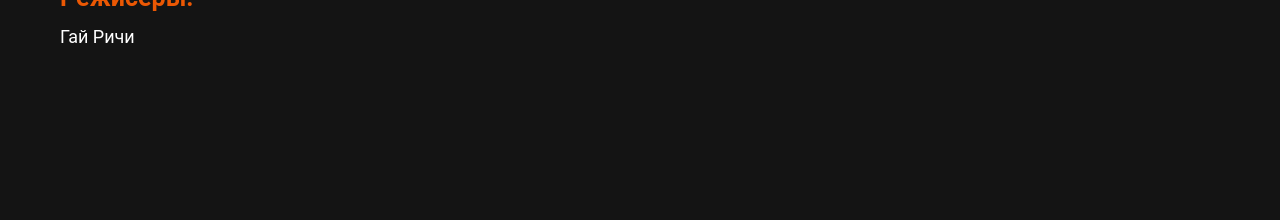
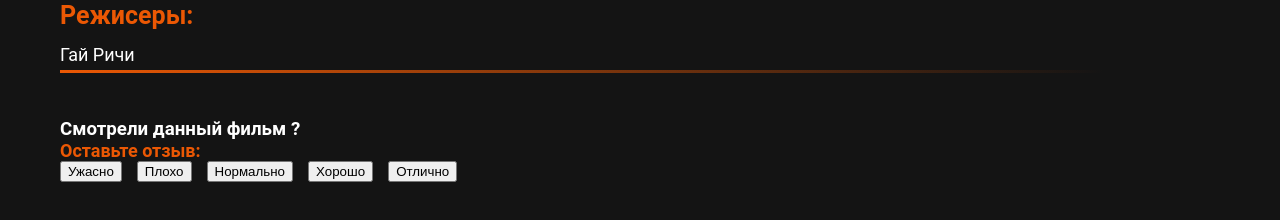
Before and after one commit to ShakirovArthur/Vue-Practical-tasks, a Vue app: page /films/1 in a window 1280 px wide. Shown: the part 1116-1336 px from the top of the page. Before the commit the page ends 1268 px from the top, so only its background shows below. Built offline with nearby package versions, Linux system fonts and the light colour scheme; sample sign-in values are in the browser's storage.

Commit message:
eighth lesson

```diff
--- a/package.json
+++ b/package.json
@@ -16,7 +16,8 @@
     "pinia": "^2.0.28",
     "sass": "^1.57.1",
     "vue": "^3.2.45",
-    "vue-router": "^4.1.6"
+    "vue-router": "^4.1.6",
+    "vuex": "^4.0.2"
   },
   "devDependencies": {
     "@vitejs/plugin-vue": "^4.0.0",
--- a/src/main.js
+++ b/src/main.js
@@ -1,14 +1,12 @@
 import { createApp } from "vue";
-// import { createPinia } from 'pinia'
-// import simplePlugin from './plugins/simplePlugin'
 import App from "./App.vue";
 import router from "./router/index";
 import "./assets/main.scss";
-// import VueRouter from 'vue-router'
+import {store} from "./store";
 
 const app = createApp(App); //рендер элемента App
 
 // app.use(createPinia(),simplePlugin)
 app.use(router);
-
+app.use(store)
 app.mount("#app"); //вызываем метод mount
--- /dev/null
+++ b/src/mocks/reactions.js
@@ -0,0 +1,22 @@
+export default [
+    {
+      id: 1,
+      title: 'Ужасно'
+    },
+    {
+      id: 2,
+      title: 'Плохо'
+    },
+    {
+      id: 3,
+      title: 'Нормально'
+    },
+    {
+      id: 4,
+      title: 'Хорошо'
+    },
+    {
+      id: 5,
+      title: 'Отлично'
+    }
+  ]
--- a/src/pages/FilmLayout.vue
+++ b/src/pages/FilmLayout.vue
@@ -7,8 +7,17 @@
 
 <script>
 import MainHeader from "../components/MainHeader.vue";
+import { mapActions } from "vuex";
 
 export default {
   components: { MainHeader },
+  methods: {
+    ...mapActions({
+      load: "reactions/loadReactions",
+    }),
+  },
+  created() {
+    this.load(1000);
+  },
 };
 </script>
--- a/src/pages/FilmPage.vue
+++ b/src/pages/FilmPage.vue
@@ -2,6 +2,7 @@
   <div class="film-page">
     <div class="container" v-if="film">
       <h1>{{ film.title }}</h1>
+      <div class="line" />
       <img :src="film.img" :alt="film.title" />
       <div class="section">
         <p class="section__title">Немного о сюжете:</p>
@@ -19,18 +20,40 @@
         <p class="section__title">Режисеры:</p>
         <p class="section__description">{{ film.directors.join(", ") }}</p>
       </div>
+      <div class="line" />
+
+      <div class="review">
+        <h3>Смотрели данный фильм ?</h3>
+        <p>Оставьте отзыв:</p>
+        <ul>
+          <li v-for="reaction in reactions" :key="reaction.id">
+            <button type="button" class="btn btn-outline-light">
+              {{ reaction.title }}
+            </button>
+          </li>
+        </ul>
+      </div>
     </div>
   </div>
 </template>
 
 <script>
 import films from "../mocks/films";
+import { mapGetters } from "vuex";
 
 export default {
   data() {
     return {
       film: null,
     };
+  },
+  computed: {
+    ...mapGetters({
+      getReactions: "reactions/getReactions",
+    }),
+    reactions() {
+      return this.getReactions;
+    },
   },
   created() {
     const film = films.find((film) => film.id == this.$route.params.id);
@@ -51,18 +74,14 @@ export default {
   }
   h1 {
     color: #ffffff;
-    margin-bottom: 30px;
     padding-bottom: 15px;
     position: relative;
-    &::before {
-      content: "";
-      position: absolute;
-      width: 100%;
-      height: 3px;
-      bottom: 0;
-      left: 0;
-      background: linear-gradient(90deg, #eb5804 0%, rgba(0, 0, 0, 0) 90%);
-    }
+  }
+  .line {
+    width: 100%;
+    height: 3px;
+    background: linear-gradient(90deg, #eb5804 0%, rgba(0, 0, 0, 0) 90%);
+    margin-bottom: 45px;
   }
   img {
     object-fit: cover;
@@ -84,5 +103,23 @@ export default {
       line-height: 30px;
     }
   }
+  .review {
+    h3 {
+      color: #ffffff;
+    }
+    p {
+      font-weight: 600;
+      font-size: 18px;
+      color: #eb5804;
+    }
+    ul {
+      padding-left: 0;
+      list-style: none;
+      display: flex;
+      li {
+        margin-right: 15px;
+      }
+    }
+  }
 }
 </style>
--- /dev/null
+++ b/src/store/index.js
@@ -0,0 +1,7 @@
+import reactions from './reactions'
+import { createStore } from 'vuex'
+
+
+export  const store = createStore({
+  modules: { reactions }
+})
--- /dev/null
+++ b/src/store/reactions.js
@@ -0,0 +1,36 @@
+import reactions from '../mocks/reactions'
+
+const loadReactions = (time) => {
+  return new Promise((resolve) => {
+    setTimeout(() => {
+      resolve(reactions)
+    }, time)
+  })
+}
+
+export default {
+  namespaced: true,
+  state: {
+    reactions: []
+  },
+  getters: {
+    getReactions(state) {
+      return state.reactions
+    }
+  },
+  mutations: {
+    SET_REACTIONS(state, payload) {
+      state.reactions = payload
+    }
+  },
+  actions: {
+    async loadReactions({ commit }, payload) {
+      try {
+        const reactions = await loadReactions(payload)
+        commit('SET_REACTIONS', reactions)
+      } catch (error) {
+        console.error(error)
+      }
+    }
+  }
+}
```
Also changed, not shown: src/store/counter.js (renamed from src/stores/counter.js), 1 other file (tests, documents, lock files or other folders).
